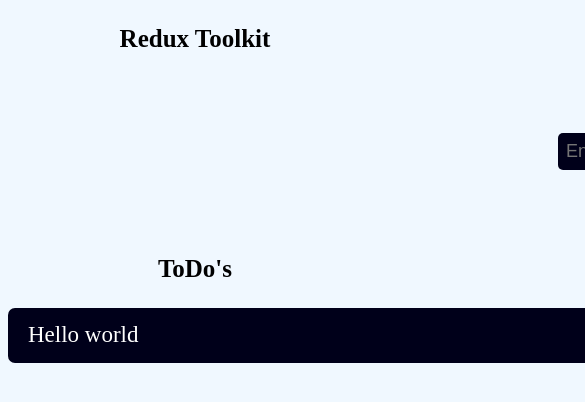
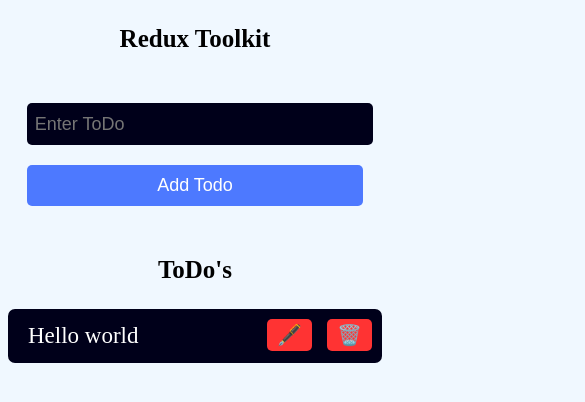
Before and after one commit to rahuljadhav2163/redux-react, a React app: page / in a window 390 px wide. Shown: the top 402 px of the page, 585 px wide, since content can reach past the window. Built offline with nearby package versions, Linux system fonts and the light colour scheme.

Commit message:
fix problem

```diff
--- a/src/components/AddTodo/AddTodo.css
+++ b/src/components/AddTodo/AddTodo.css
@@ -1,15 +1,18 @@
-body{
+body {
     background-color: aliceblue;
 }
-.form-container{
+
+.form-container {
     display: flex;
-    margin:80px 550px;
+    flex-direction: column;
+    margin: 80px auto;
+    max-width: 600px;
 }
-.inputfield{
-    height: 35px;
-    width: 250px;
-    display: block;
-    margin: 0px auto;
+
+.inputfield {
+    height: 40px;
+    width: 100%;
+    margin: 10px 0;
     background-color: #00001a;
     color: white;
     font-size: 18px;
@@ -17,34 +20,39 @@
     border: none;
     padding-left: 8px;
 }
-.btn{
-    display: block;
-    margin: 0px auto;
-    padding: 0px 20px;
+
+.btn {
+    width: 100px;
+    margin: 10px auto;
+    padding: 10px;
     background-color: #4d79ff;
     color: white;
     font-size: 18px;
     border-radius: 5px;
     border: none;
 }
-.heading{
+
+.heading {
     text-align: center;
     font-size: 25px;
     font-weight: 600;
 }
-.todo-container{
+
+.todo-container {
     width: 1250px;
-    height: 55px;
+    height: auto;
     background-color: #00001a;
     color: white;
-    margin: 0px auto;
+    margin: 10px auto;
     border-radius: 7px;
     position: relative;
 }
-.text{
+
+.text {
     font-size: 23px;
     padding: 14px 20px;
 }
+
 .remove-btn{
     position: absolute;
     top: 10px;
@@ -56,7 +64,7 @@
     border-radius: 5px;
     cursor: pointer;
 }
-.edit-btn{
+.edit-btn {
     position: absolute;
     top: 10px;
     right: 70px;
@@ -67,3 +75,41 @@
     border-radius: 5px;
     cursor: pointer;
 }
+
+.remove-btn {
+    right: 10px;
+}
+
+.edit-btn {
+    right: 70px;
+}
+
+
+@media only screen and (max-width: 768px) {
+    .form-container {
+        margin: 80px auto;
+        max-width: 80%;
+    }
+}
+
+@media only screen and (max-width: 600px) {
+    .form-container {
+        margin: 40px auto;
+        max-width: 90%;
+    }
+
+    .inputfield,
+    .btn {
+        width: 100%;
+    }
+
+    .remove-btn{
+        right: 10px;
+    }
+    .edit-btn {
+        right: 70px;
+    }
+    .todo-container{
+        width: 100%;
+    }
+}
--- a/src/components/AddTodo/AddTodo.js
+++ b/src/components/AddTodo/AddTodo.js
@@ -44,10 +44,10 @@
         <button type='submit' className='btn'>{editingId ? 'Edit Todo' : 'Add Todo'}</button>
       </form>
       <p className='heading'>ToDo's</p>
-      <div className='todo-container'>
+      <div >
         {
           todos.map((todo) => (
-            <div key={todo.id}>
+            <div className='todo-container'>
               <p className='text'>{todo.text}</p>
               <button className='remove-btn' onClick={() => { dispatch(removetodo(todo.id)) }} type='button'>🗑️</button>
               <button className='edit-btn' onClick={() => { editTodoHandler(todo.id) }} type='button'>🖋️</button>
```
